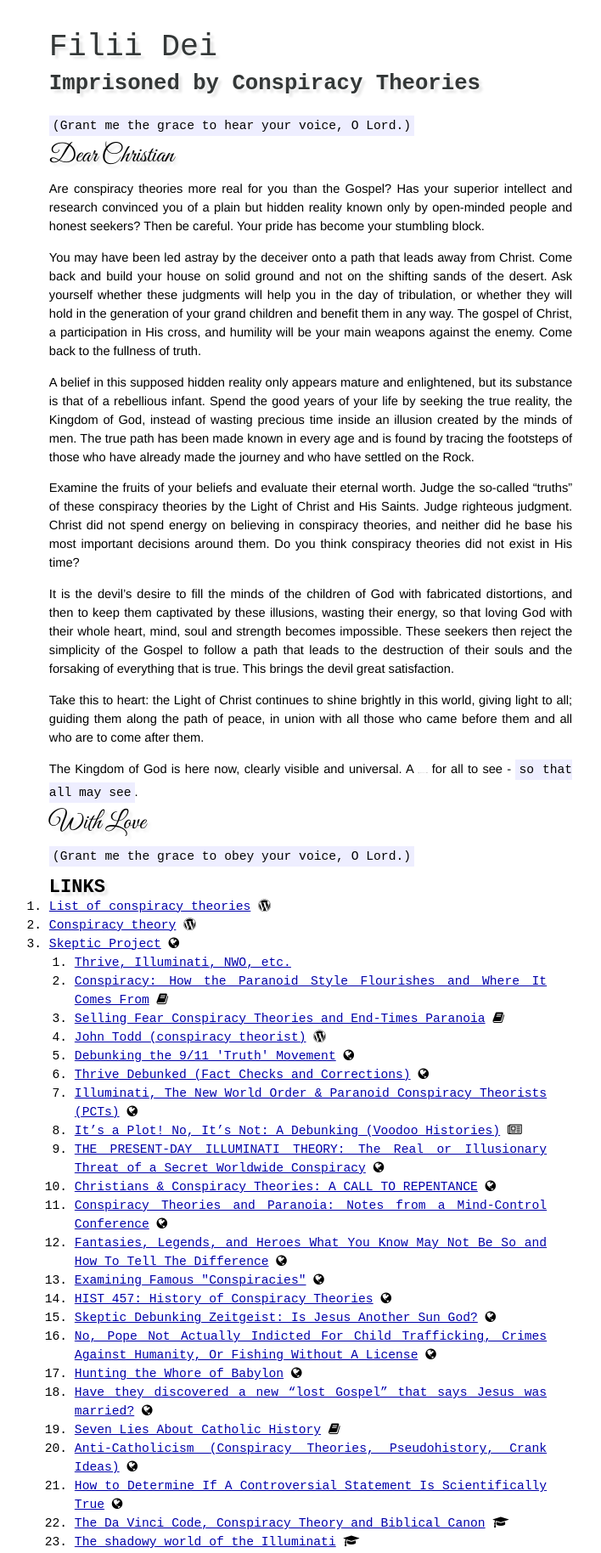
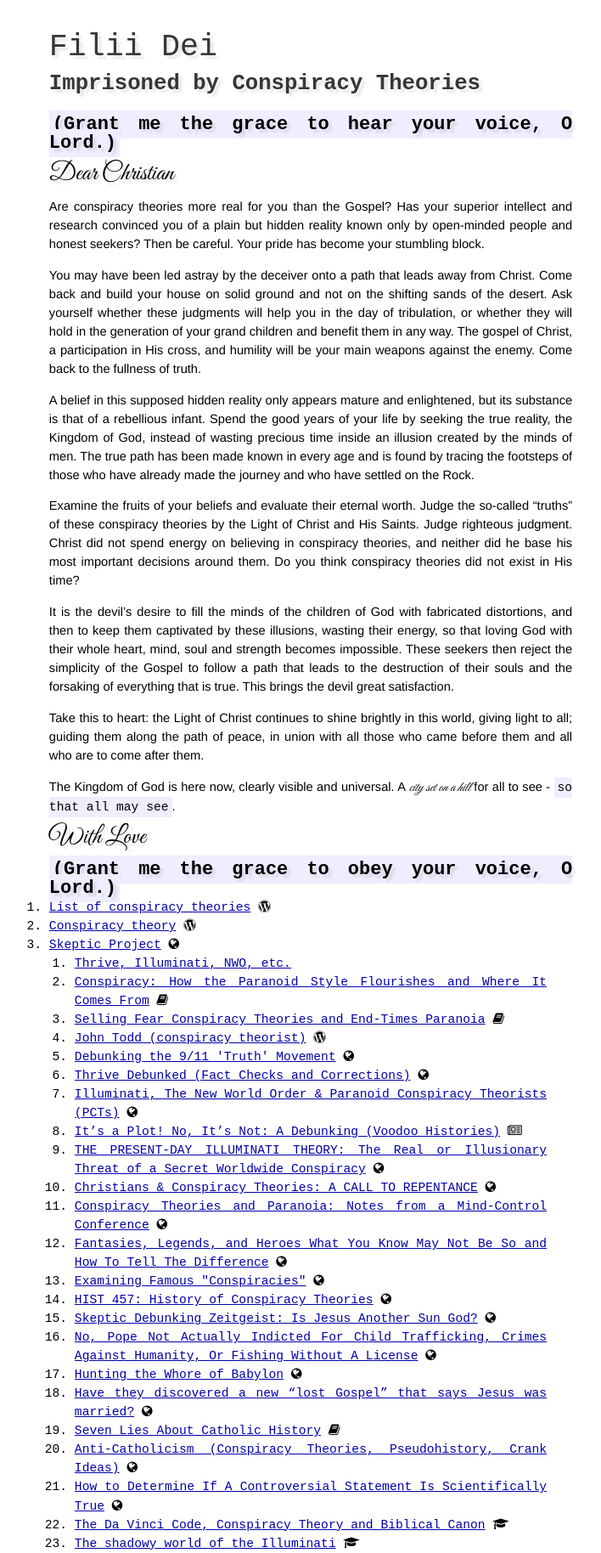
Before and after one commit to afrikatoliek/afrikatoliek.github.io, a Jekyll site: the page built from _posts/2014-12-15-conspiracy-theories.md, in a window 1280 px wide. Shown: the whole page at 85% size, without its empty margins (274-982 px from the left). Built offline with Jekyll 4.4.1, drawn with Linux system fonts in a browser that asks for light colours; nearby versions of some CDN libraries; some web fonts are replaced; Markdown is read by kramdown in place of the engine named in the settings.

Commit message:
More styling adjustments.

```diff
--- a/_posts/2014-12-15-conspiracy-theories.md
+++ b/_posts/2014-12-15-conspiracy-theories.md
@@ -7,7 +7,7 @@ title: Imprisoned by Conspiracy Theories
 ================
 
 `(Grant me the grace to hear your voice, O Lord.)`
-
+---
 <span class="letter">Dear Christian</span>
 
 Are conspiracy theories more real for you than the Gospel? Has your superior intellect and research convinced you of a plain but hidden reality known only by open-minded people and honest seekers? Then be careful. Your pride has become your stumbling block.
@@ -27,10 +27,7 @@ The Kingdom of God is here now, clearly visible and universal. A *city set on a
 <span class="letter">With Love</span>
 
 `(Grant me the grace to obey your voice, O Lord.)`
-
-LINKS
------
-
+---
 1. [List of conspiracy theories](http://en.wikipedia.org/wiki/List_of_conspiracy_theories) <i class="fa fa-wordpress"></i>
 2. [Conspiracy theory](http://en.wikipedia.org/wiki/Conspiracy_theory) <i class="fa fa-wordpress"></i>
 3. [Skeptic Project](http://conspiracies.skepticproject.com)  <i class="fa fa-globe"></i>
--- a/css/screen.css
+++ b/css/screen.css
@@ -146,9 +146,8 @@ ul.posts {
 
 #post p em {
 	font-family: 'Great Vibes', cursive;
-	font-size: 10%;
+	font-size: 110%;
 	font-weight: normal;
-	text-shadow: 4px 4px 3px rgba(0,0,0,0.1);
 }
 
 #post .letter {
```
